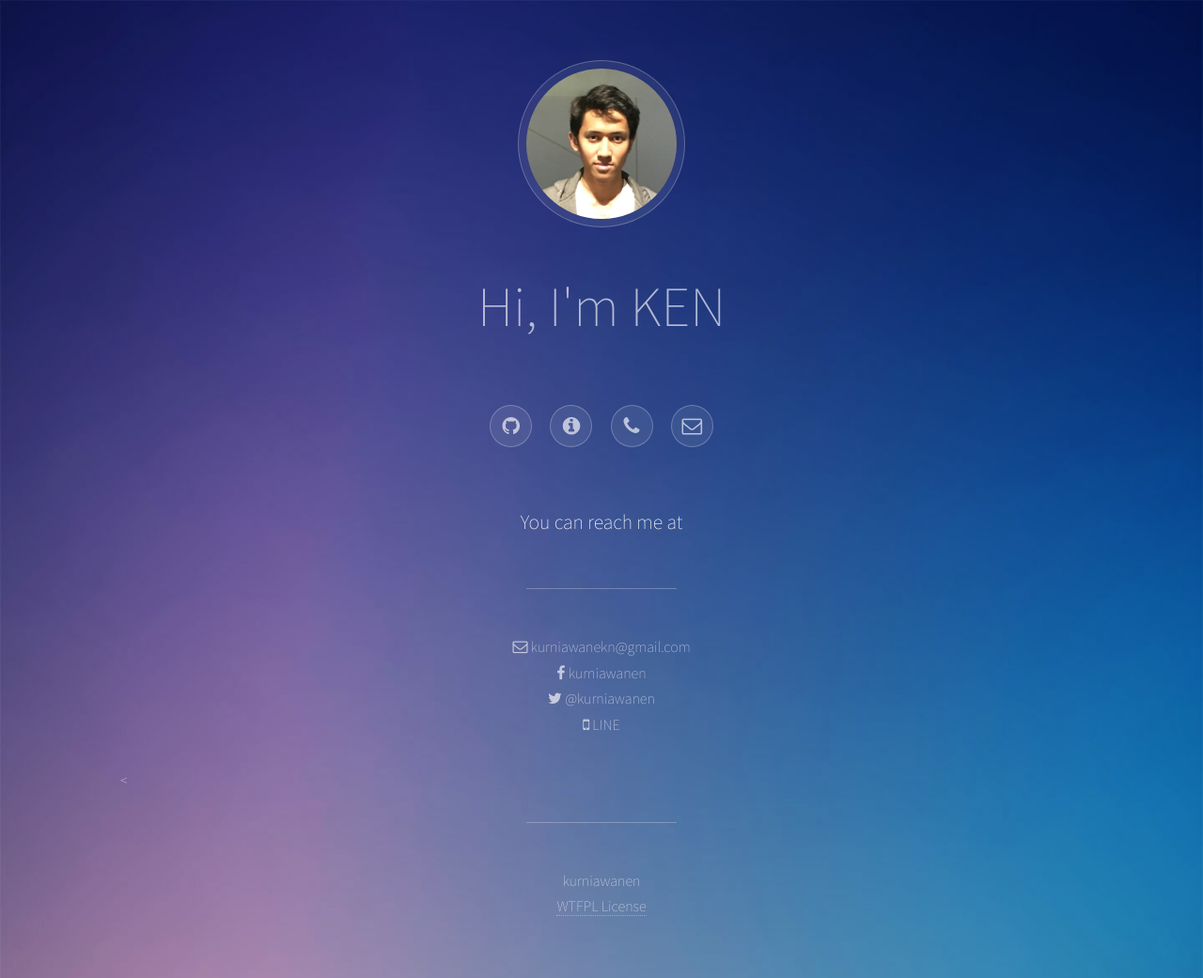
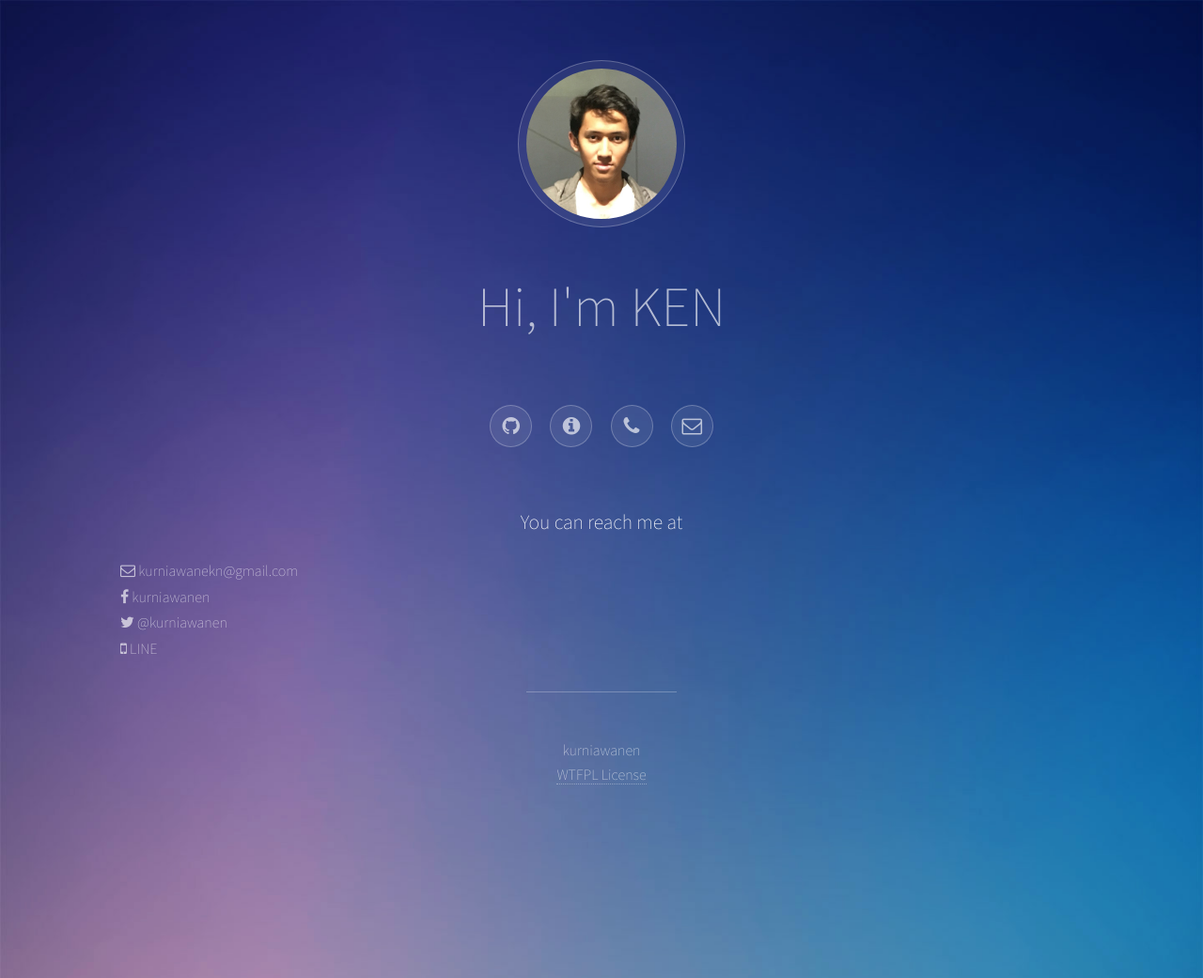
Before and after one commit to ken-kurniawanen/kurniawanen.github.io, a Jekyll site: the page built from contact/index.html, in a window 1280 px wide. Shown: the whole page at 94% size. Built offline with Jekyll 4.4.1, drawn with Linux system fonts in a browser that asks for light colours.

Commit message:
another edit

```diff
--- a/contact/index.html
+++ b/contact/index.html
@@ -3,11 +3,7 @@ layout: default
 title: Contact kurniawanen
 ---
 <h2>You can reach me at</h2>
-<footer id="footer">
 <a href="mailto:kurniawanekn@gmail.com" target="_blank" class="icon fa-envelope-o"> kurniawanekn@gmail.com</a><br />
 <a href="http://facebook.com/kurniawanen" target="_blank" class="icon fa-facebook"> kurniawanen</a><br />
 <a href="http://twitter.com/kurniawanen" target="_blank" class="icon fa-twitter"> @kurniawanen</a><br />
 <a href="http://line.me/ti/p/~kurniawanen" target="_blank" class="icon fa-mobile"> LINE</a>
-</footer>
-
-<
```
